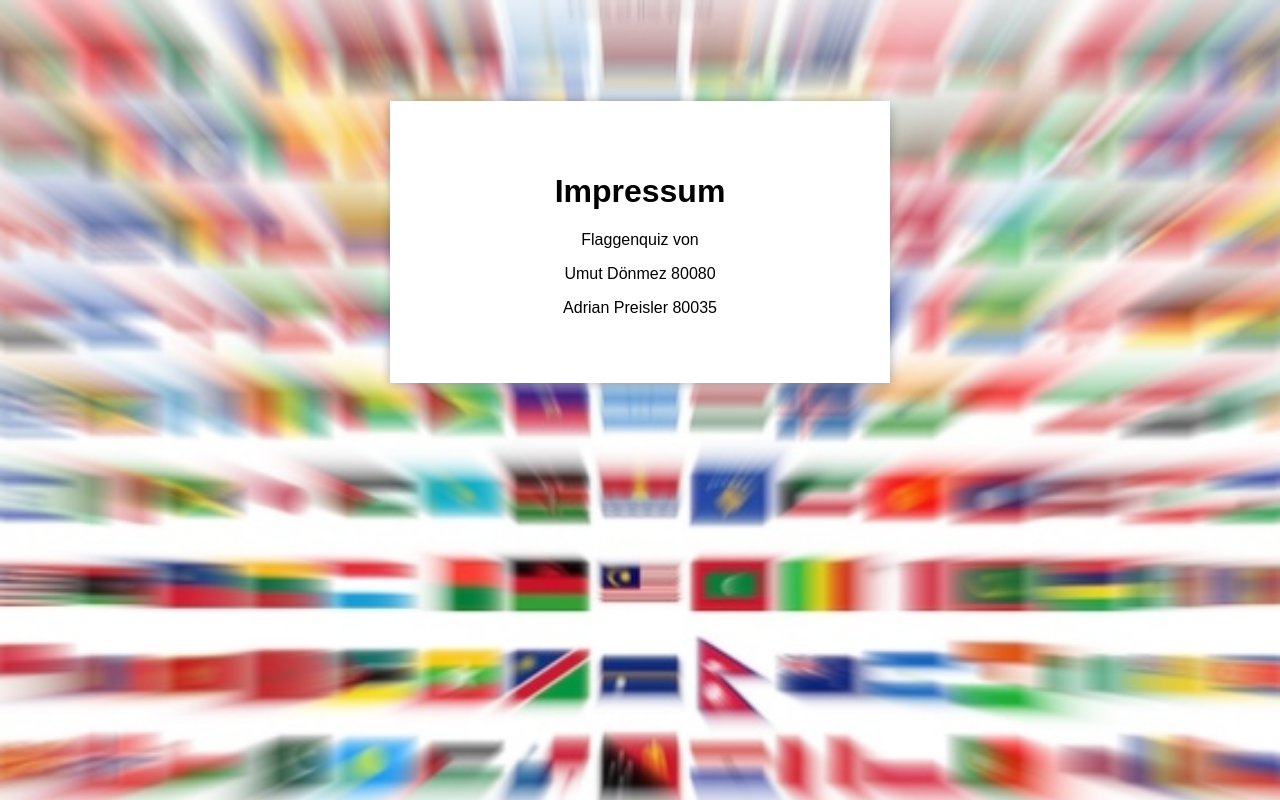
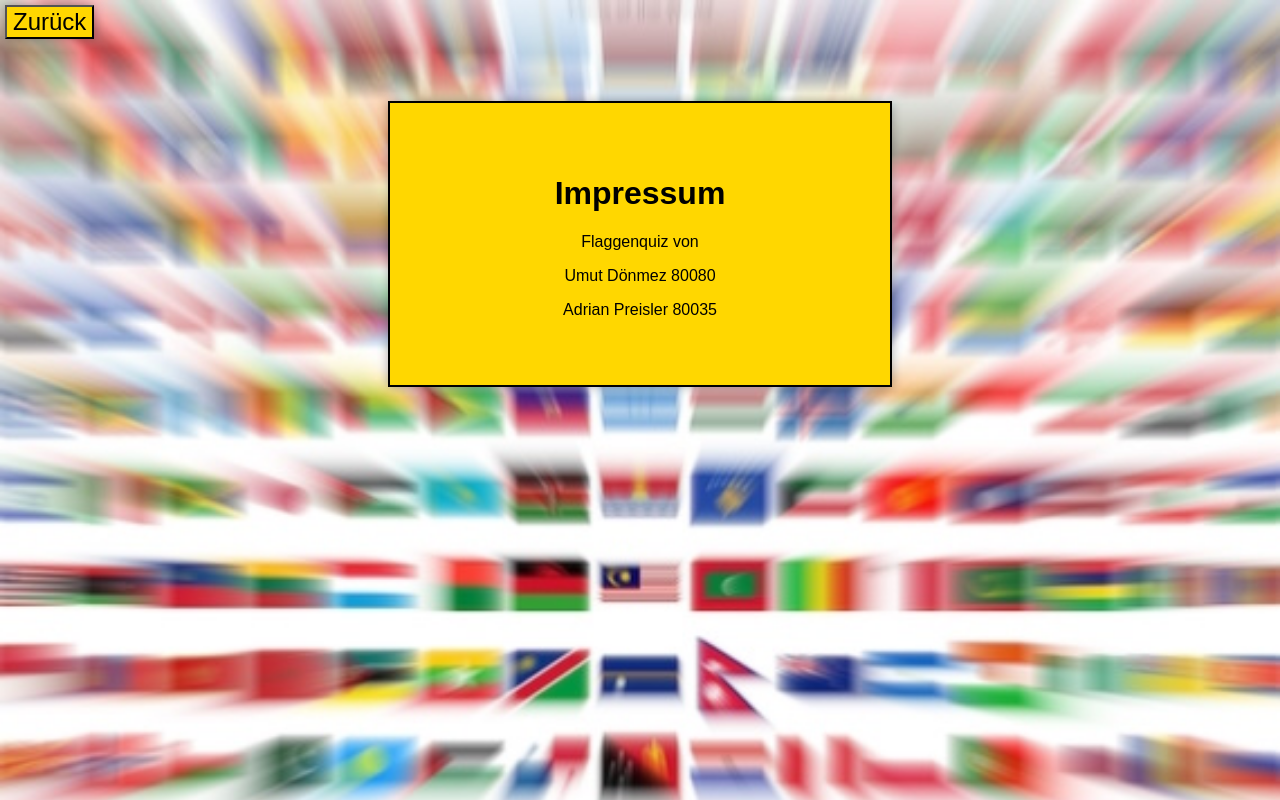
Before and after one commit to Lemontrix/IBSFlaggenquizV3, a website: page src/impressum.html in a window 1280 px wide. Drawn offline with Linux system fonts and the light colour scheme.

Commit message:
zurückbutton im impressum

```diff
--- a/src/apiImage.css
+++ b/src/apiImage.css
@@ -13,6 +13,17 @@ body {
     box-shadow: 0 0 10px rgba(0, 0, 0, 0.3);
     margin-top: 8%;
     z-index: 0;
+}
+
+.container2 {
+    background-color: gold;
+    padding: 50px;
+    margin: auto;
+    width: 400px;
+    box-shadow: 0 0 10px rgba(0, 0, 0, 0.3);
+    margin-top: 8%;
+    z-index: 0;
+    border: 2px solid black;
 }
 
 iframe {
@@ -36,6 +47,15 @@ iframe {
     right: 10px;
     text-align: center;
     font-size:xx-large;
+}
+
+#zuruckbutton {
+    background-color: gold;
+    font-size: x-large;
+    position: absolute;
+    top: 5px;
+    left: 5px;
+    box-shadow: 0 0 10px rgba(0, 0, 0, 0.3);
 }
 
 
--- a/src/impressum.html
+++ b/src/impressum.html
@@ -5,7 +5,9 @@
     <link rel="stylesheet" href="apiImage.css">
 </head>
 <body>
-    <div class="container">
+    <button onclick="history.back()" id="zuruckbutton">Zurück</button>
+
+    <div class="container2">
             <h1>Impressum</h1>
             <p>Flaggenquiz von</p>
             <p>Umut Dönmez 80080</p>
```
Also changed, not shown: src/index.html (+2 -1 lines).
